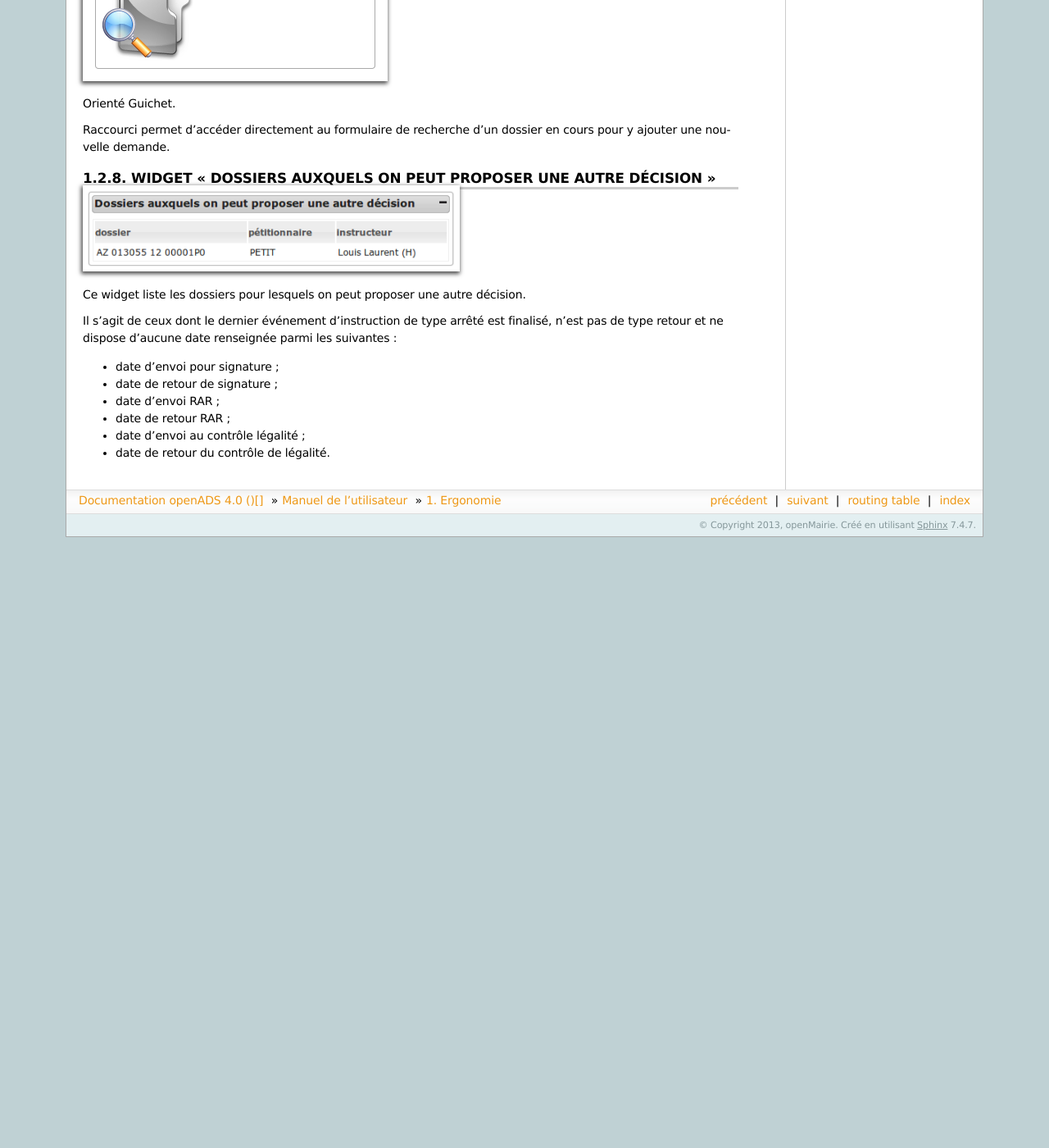
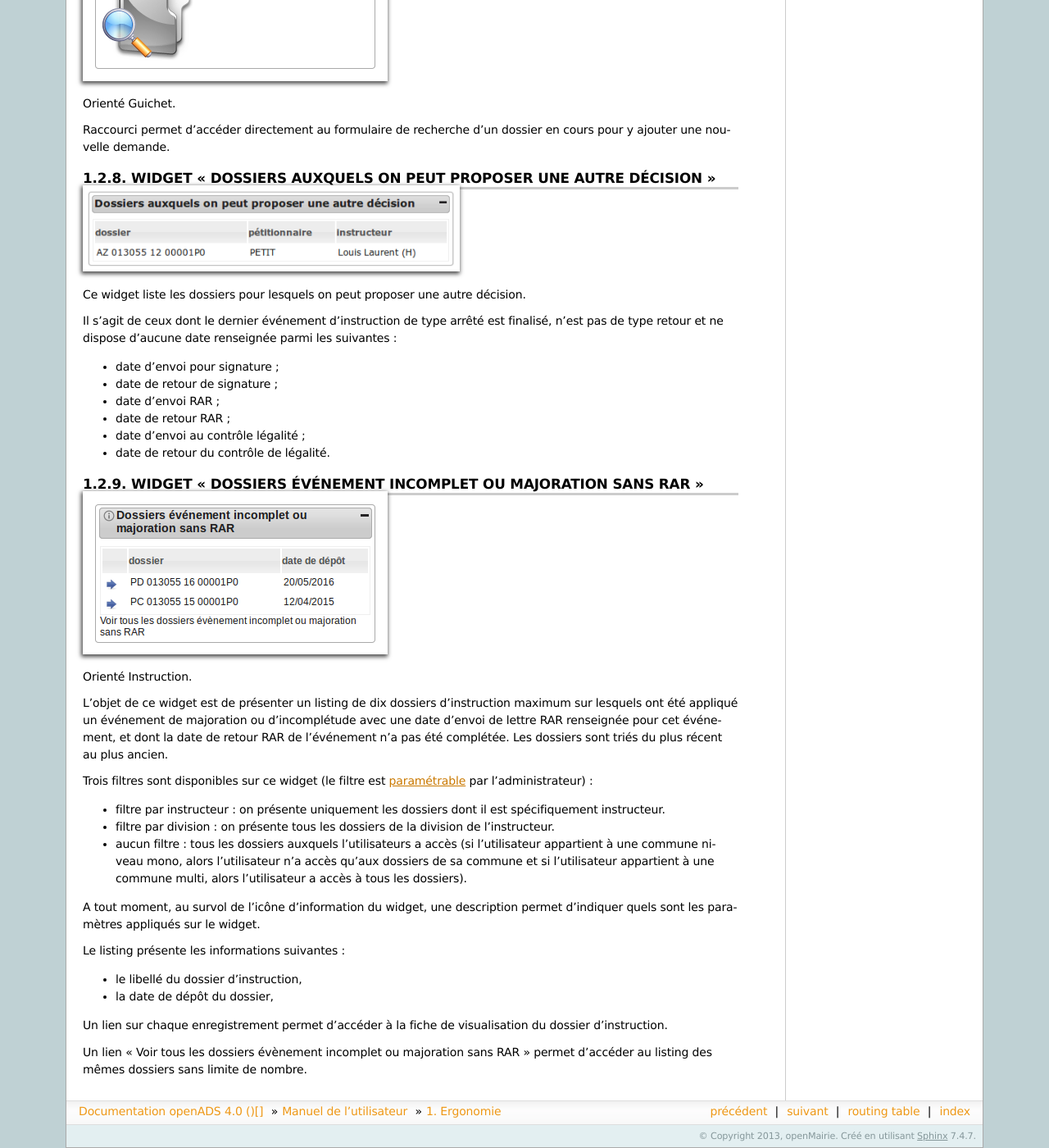
Before and after one commit to mpavaux/openads-documentation, a Sphinx documentation site: the page built from source/manuel_utilisateur/ergonomie/index.rst, in a window 1280 px wide and 1400 px high, scrolled down 3972 px. Shown: the whole window at 82% size. Built offline with Sphinx 7.4.7, drawn with Linux system fonts in a browser that asks for light colours; before the commit the page ends 4627 px from its top, so only the background shows below that; some of the changed text lies outside the part shown.

Commit message:
Ajout de documentation sur le widget "Dossiers événement incomplet ou majoration sans RAR"

```diff
--- a/source/manuel_utilisateur/ergonomie/index.rst
+++ b/source/manuel_utilisateur/ergonomie/index.rst
@@ -162,3 +162,32 @@
 * date de retour RAR ;
 * date d'envoi au contrôle légalité ;
 * date de retour du contrôle de légalité.
+
+
+.. _widget_dossiers_evenement_incomplet_majoration:
+
+Widget "Dossiers événement incomplet ou majoration sans RAR"
+------------------------------------------------------------
+
+.. image:: widget_dossiers_evenement_incomplet_majoration.png
+
+Orienté Instruction.
+
+L'objet de ce widget est de présenter un listing de dix dossiers d'instruction maximum sur lesquels ont été appliqué un événement de majoration ou d'incomplétude avec une date d'envoi de lettre RAR renseignée pour cet événement, et dont la date de retour RAR de l'événement n'a pas été complétée. Les dossiers sont triés du plus récent au plus ancien.
+
+Trois filtres sont disponibles sur ce widget (le filtre est :ref:`paramétrable <administration_widget_dossiers_evenement_incomplet_majoration>` par l'administrateur) :
+
+- filtre par instructeur : on présente uniquement les dossiers dont il est spécifiquement instructeur.
+- filtre par division : on présente tous les dossiers de la division de l'instructeur.
+- aucun filtre : tous les dossiers auxquels l'utilisateurs a accès (si l'utilisateur appartient à une commune niveau mono, alors l'utilisateur n'a accès qu'aux dossiers de sa commune et si l'utilisateur appartient à une commune multi, alors l'utilisateur a accès à tous les dossiers).
+
+A tout moment, au survol de l'icône d'information du widget, une description permet d'indiquer quels sont les paramètres appliqués sur le widget.
+
+Le listing présente les informations suivantes :
+
+- le libellé du dossier d'instruction,
+- la date de dépôt du dossier,
+
+Un lien sur chaque enregistrement permet d'accéder à la fiche de visualisation du dossier d'instruction.
+
+Un lien "Voir tous les dossiers évènement incomplet ou majoration sans RAR" permet d'accéder au listing des mêmes dossiers sans limite de nombre.
```
Also changed, not shown: source/manuel_utilisateur/administration.rst (+10 -0 lines), source/manuel_utilisateur/ergonomie/widget_dossiers_evenement_incomplet_majoration.png (added).
